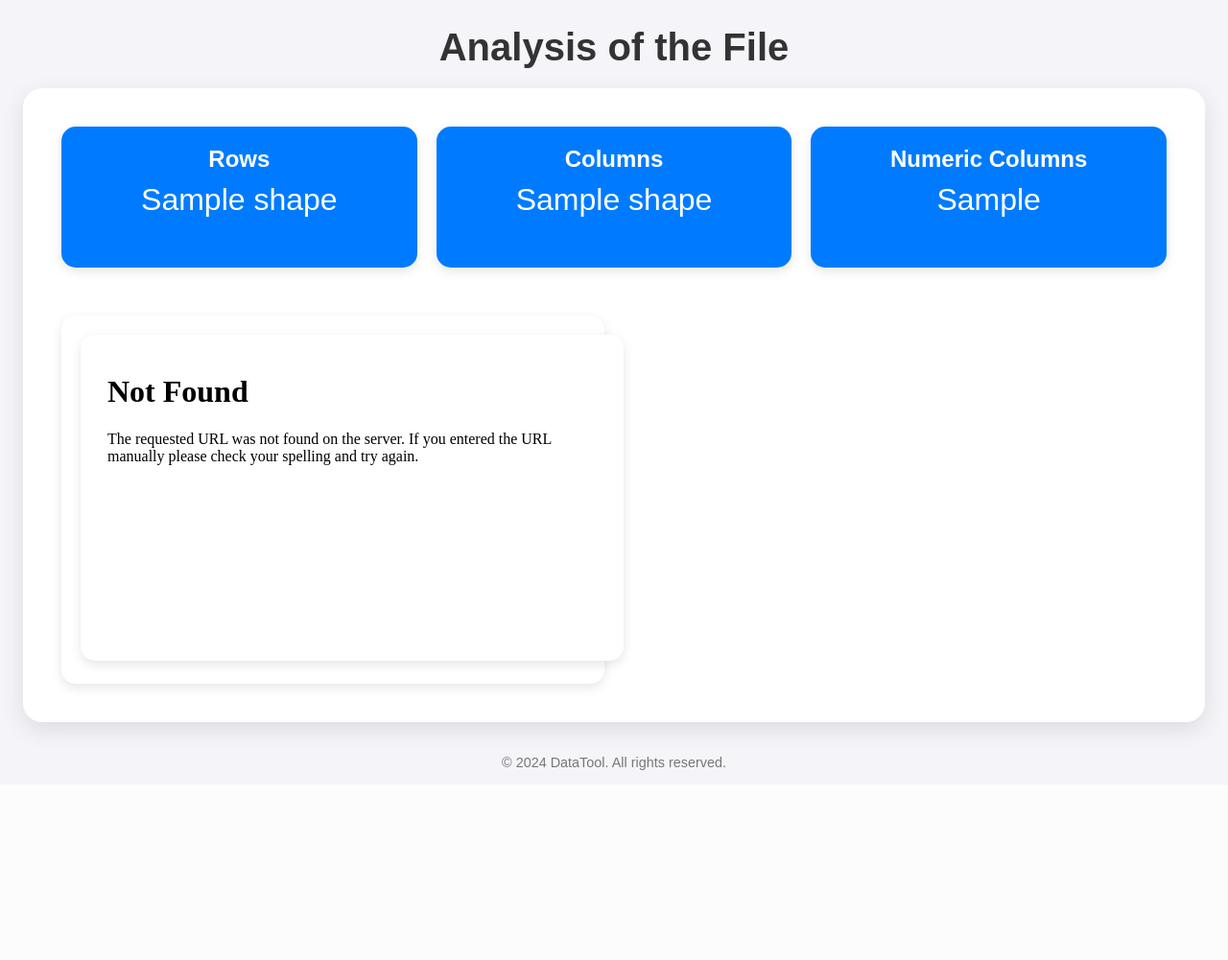
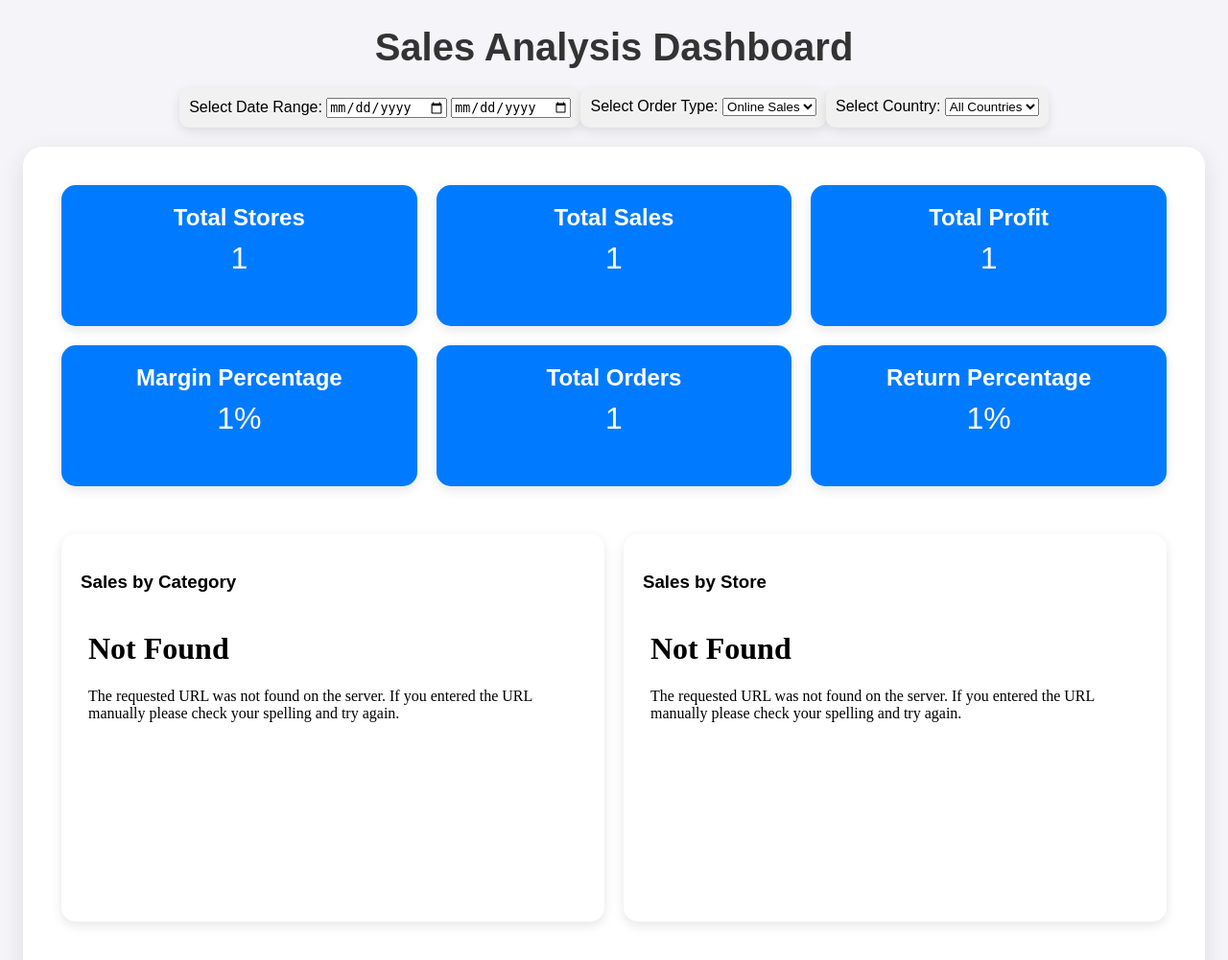
Before and after one commit to TarasVolianskyi/DataTool, a Flask app: template templates/analysis.html in a window 1280 px wide. Shown: the top 1001 px of the page at 96% size. Before the commit the page ends 803 px from the top, so only its background shows below. Run offline with Flask 3, Linux system fonts and the light colour scheme; the template is opened without the code that fills it: most values are stand-ins (such as "Sample title", 1, 10 or a date in 2020).

Commit message:
update view for data analysis

```diff
--- a/templates/analysis.html
+++ b/templates/analysis.html
@@ -28,7 +28,7 @@
             grid-template-columns: repeat(3, 1fr);
             grid-gap: 20px;
             width: 90%;
-            max-width: 1200px;
+            max-width: 1400px;
             background-color: #fff;
             padding: 40px;
             border-radius: 20px;
@@ -68,6 +68,20 @@
             margin-top: 30px;
         }
 
+        .filter-section {
+            grid-column: span 3;
+            margin-bottom: 20px;
+            display: flex;
+            justify-content: space-between;
+        }
+
+        .filter {
+            padding: 10px;
+            background-color: #f1f1f1;
+            border-radius: 10px;
+            box-shadow: 0 4px 12px rgba(0, 0, 0, 0.1);
+        }
+
         .graph {
             background-color: #fff;
             padding: 20px;
@@ -88,40 +102,117 @@
             color: #777;
             text-align: center;
         }
+
+        .world-map {
+            width: 100%;
+            height: 400px;
+            border-radius: 15px;
+            margin-top: 20px;
+        }
     </style>
 </head>
 <body>
 
-    <h1>Analysis of the File</h1>
+    <h1>Sales Analysis Dashboard</h1>
+
+    <!-- Фільтри -->
+    <div class="filter-section">
+        <div class="filter">
+            <label for="date-range">Select Date Range:</label>
+            <input type="date" id="start-date">
+            <input type="date" id="end-date">
+        </div>
+        <div class="filter">
+            <label for="order-type">Select Order Type:</label>
+            <select id="order-type">
+                <option value="online">Online Sales</option>
+                <option value="offline">Offline Sales</option>
+            </select>
+        </div>
+        <div class="filter">
+            <label for="country">Select Country:</label>
+            <select id="country">
+                <option value="all">All Countries</option>
+                <option value="usa">USA</option>
+                <option value="uk">UK</option>
+                <option value="france">France</option>
+                <option value="germany">Germany</option>
+            </select>
+        </div>
+    </div>
 
     <div class="dashboard-container">
-        <!-- Інформаційні блоки -->
+        <!-- Загальні метрики -->
         <div class="stat-box">
-            <h3>Rows</h3>
-            <p>{{ data.shape[0] }}</p>
+            <h3>Total Stores</h3>
+            <p>{{ total_stores }}</p>
         </div>
         <div class="stat-box">
-            <h3>Columns</h3>
-            <p>{{ data.shape[1] }}</p>
+            <h3>Total Sales</h3>
+            <p>{{ total_sales }}</p>
         </div>
         <div class="stat-box">
-            <h3>Numeric Columns</h3>
-            <p>{{ numeric_columns }}</p>
+            <h3>Total Profit</h3>
+            <p>{{ total_profit }}</p>
+        </div>
+        <div class="stat-box">
+            <h3>Margin Percentage</h3>
+            <p>{{ margin_percentage }}%</p>
+        </div>
+        <div class="stat-box">
+            <h3>Total Orders</h3>
+            <p>{{ total_orders }}</p>
+        </div>
+        <div class="stat-box">
+            <h3>Return Percentage</h3>
+            <p>{{ return_percentage }}%</p>
         </div>
 
         <!-- Графіки -->
         <div class="graph-container">
-            {% for graph in graphs %}
-                <div class="graph">
-                    <iframe src="/static/{{ graph }}" class="graph"></iframe>
-                </div>
-            {% endfor %}
+            <div class="graph">
+                <h3>Sales by Category</h3>
+                <iframe src="/static/sales_by_category_plot.html"></iframe>
+            </div>
+            <div class="graph">
+                <h3>Sales by Store</h3>
+                <iframe src="/static/sales_by_store_plot.html"></iframe>
+            </div>
         </div>
+
+        <!-- Карта продажів по країнах -->
+        <div class="world-map" id="world-map"></div>
+
     </div>
 
     <footer>
         <p>© 2024 DataTool. All rights reserved.</p>
     </footer>
 
+    <script>
+        // Тут підключається інтерактивна карта для відображення продажів за країнами
+        var map = L.map('world-map').setView([20, 0], 2); // Центр карти
+        L.tileLayer('https://{s}.tile.openstreetmap.org/{z}/{x}/{y}.png', {
+            maxZoom: 18,
+        }).addTo(map);
+
+        // Інтерактивні дані для карти
+        // Приклад використання даних продажів для відображення на карті
+        L.geoJSON({
+            "type": "FeatureCollection",
+            "features": [
+                {
+                    "type": "Feature",
+                    "properties": { "country": "USA", "sales": 120000 },
+                    "geometry": {
+                        "type": "Point",
+                        "coordinates": [-95.7129, 37.0902]
+                    }
+                },
+                // Інші країни і координати
+            ]
+        }).addTo(map);
+    </script>
+
 </body>
 </html>
```
